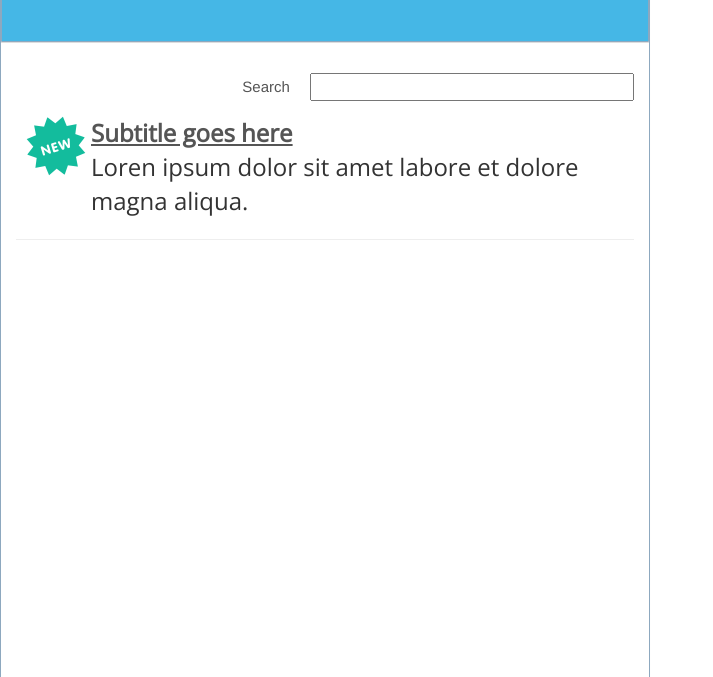
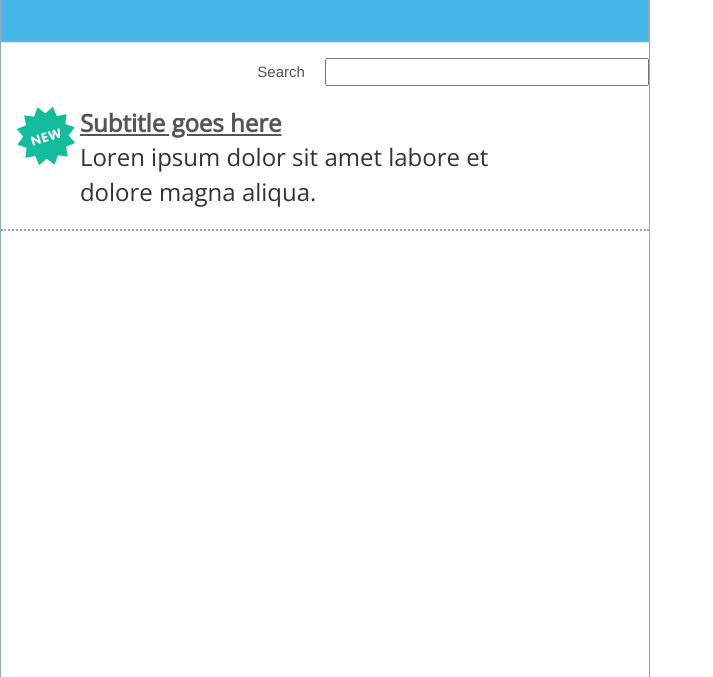
Before and after one commit to jtcurr/LeanData, a plain HTML site: page index.html in a window 1280 px wide. Both pictures are taken after a click on the picture 600 px from the left and 77 px from the top of the page. Shown: the part 123-800 px from the top of the page, without its empty margins (0-713 px from the left). Drawn offline with nearby package versions, Linux system fonts and the light colour scheme.

Commit message:
Reformatted panels to be full width of container

```diff
--- a/index.html
+++ b/index.html
@@ -28,7 +28,9 @@
           </div>
         </div>
         <div class="news-item">
-          <img class="new-image" src="Assets/NEW_icon.png">
+          <div class="image-div">
+            <img class="new-image" src="Assets/NEW_icon.png">
+          </div>
           <div class="news-body">
             <div class="news-item-header">
               <a href="#">Subtitle goes here</a>
--- a/styles/styles.css
+++ b/styles/styles.css
@@ -35,15 +35,13 @@
 	outline:none;
 }
 
-
 .search-container {
-	width: 100%;
+	width: auto;
 	overflow: auto;
 }
 
 .panel-search {
 	padding-top: 15px;
-	padding-bottom: 15px;
 	color: #555555;
 	float: right;
 	font-size: 15px;
@@ -51,18 +49,41 @@
 
 .panel-body {
 	height: 1250px;
+	padding: 0;
+}
+
+.panel-container {
+	width: 100%;
 }
 
 .news-item {
-	margin-left: 10px;
+	margin-top: 20px;
+	margin-bottom: 20px;
+	width: 100%;
+}
+
+.news-item:hover {
+	background-color: #c4ece4;
+}
+
+.image-div {
+	display: inline-block;
+	width: 75px;
+	max-width: 75px;
+	height: 75px;
+	margin-bottom: 20px;
 }
 
 .new-image {
-	float: left;
+	float: right;
 }
 
 .news-body {
-	margin-left: 65px;
+	display: inline-block;
+}
+
+.moots:hover {
+	background-color: red;
 }
 
 .news-item-header {
@@ -75,7 +96,7 @@
 .news-content {
 	font-size: 18pt;
 	font-family: "Open Sans";
-	width: 550px;
+	width: 470px;
 }
 
 .news-item-header, a{
@@ -90,3 +111,7 @@
 	border-radius: 15px;
 	border: 1.5px solid #8da8bf;
 }
+
+hr {
+	border-top: 2px dotted #8da8bf;
+}
```
